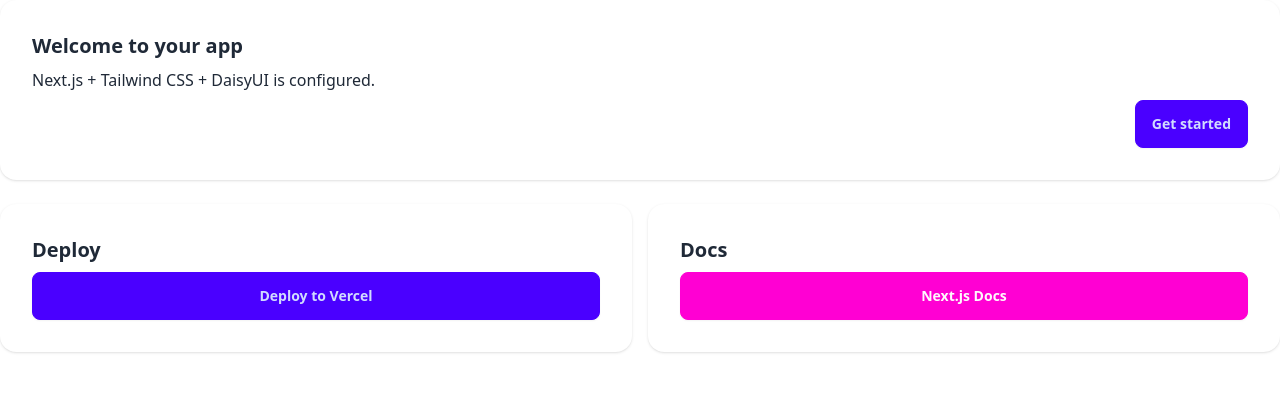
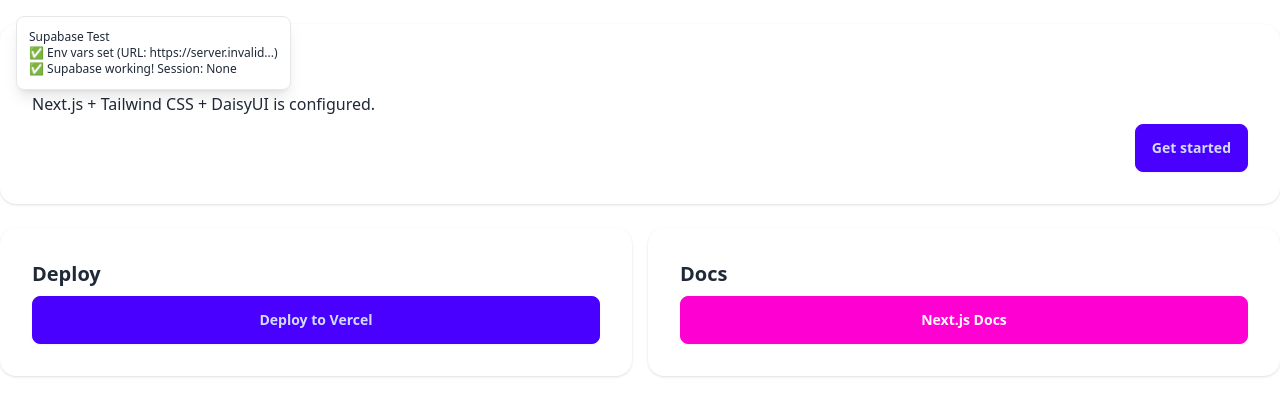
Before and after one commit to connort6695-cell/first-project, a Next.js app: page / in a window 1280 px wide. Shown: the top 416 px of the page. Built offline with nearby package versions, Linux system fonts and the light colour scheme; no server answers.

Commit message:
add: Supabase test component to home page

```diff
--- a/src/app/page.tsx
+++ b/src/app/page.tsx
@@ -3,11 +3,13 @@
 import Link from "next/link";
 import { Suspense } from "react";
 import { MagicLinkHandler } from "@/components/MagicLinkHandler";
+import { SupabaseTest } from "@/components/SupabaseTest";
 
 export default function Home() {
   return (
     <div className="space-y-6">
       <Suspense fallback={null}>
+        <SupabaseTest />
         <MagicLinkHandler />
       </Suspense>
       <Card title="Welcome to your app" actions={<Link href="/login"><Button>Get started</Button></Link>}>
--- /dev/null
+++ b/src/components/SupabaseTest.tsx
@@ -0,0 +1,55 @@
+"use client";
+/**
+ * SupabaseTest component
+ * Purpose: Test Supabase connection and show environment status
+ * Location: src/components/SupabaseTest.tsx
+ */
+import { useEffect, useState } from "react";
+import { getSupabaseBrowserClient } from "@/lib/supabase/client";
+
+export function SupabaseTest() {
+  const [status, setStatus] = useState<string>("Testing...");
+  const [envStatus, setEnvStatus] = useState<string>("");
+
+  useEffect(() => {
+    // Check environment variables
+    const url = process.env.NEXT_PUBLIC_SUPABASE_URL;
+    const key = process.env.NEXT_PUBLIC_SUPABASE_ANON_KEY;
+
+    if (!url || !key) {
+      setEnvStatus("❌ Environment variables missing");
+      setStatus("❌ Supabase not configured");
+      return;
+    }
+
+    setEnvStatus(`✅ Env vars set (URL: ${url.substring(0, 30)}...)`);
+
+    // Test Supabase client
+    const supabase = getSupabaseBrowserClient();
+    if (!supabase) {
+      setStatus("❌ Supabase client is null");
+      return;
+    }
+
+    setStatus("✅ Supabase client created");
+
+    // Test session
+    supabase.auth.getSession().then(({ data, error }) => {
+      if (error) {
+        setStatus(`❌ Session error: ${error.message}`);
+      } else {
+        setStatus(`✅ Supabase working! Session: ${data.session ? 'Active' : 'None'}`);
+      }
+    });
+  }, []);
+
+  return (
+    <div className="fixed top-4 left-4 bg-base-100 p-3 rounded-lg shadow-lg border z-50 max-w-sm">
+      <p className="text-xs font-medium">Supabase Test</p>
+      <p className="text-xs">{envStatus}</p>
+      <p className="text-xs">{status}</p>
+    </div>
+  );
+}
+
+export default SupabaseTest;
```
